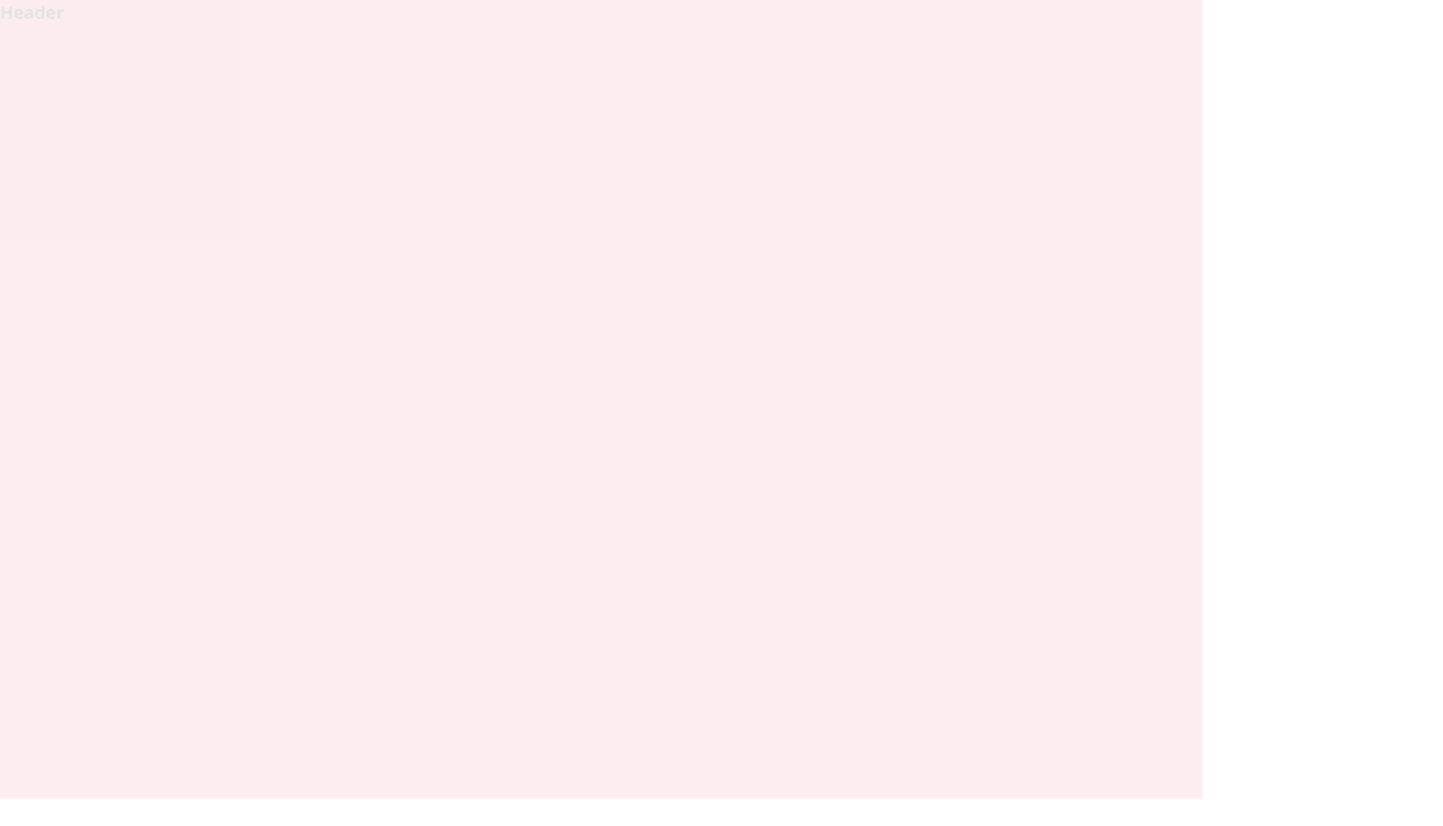
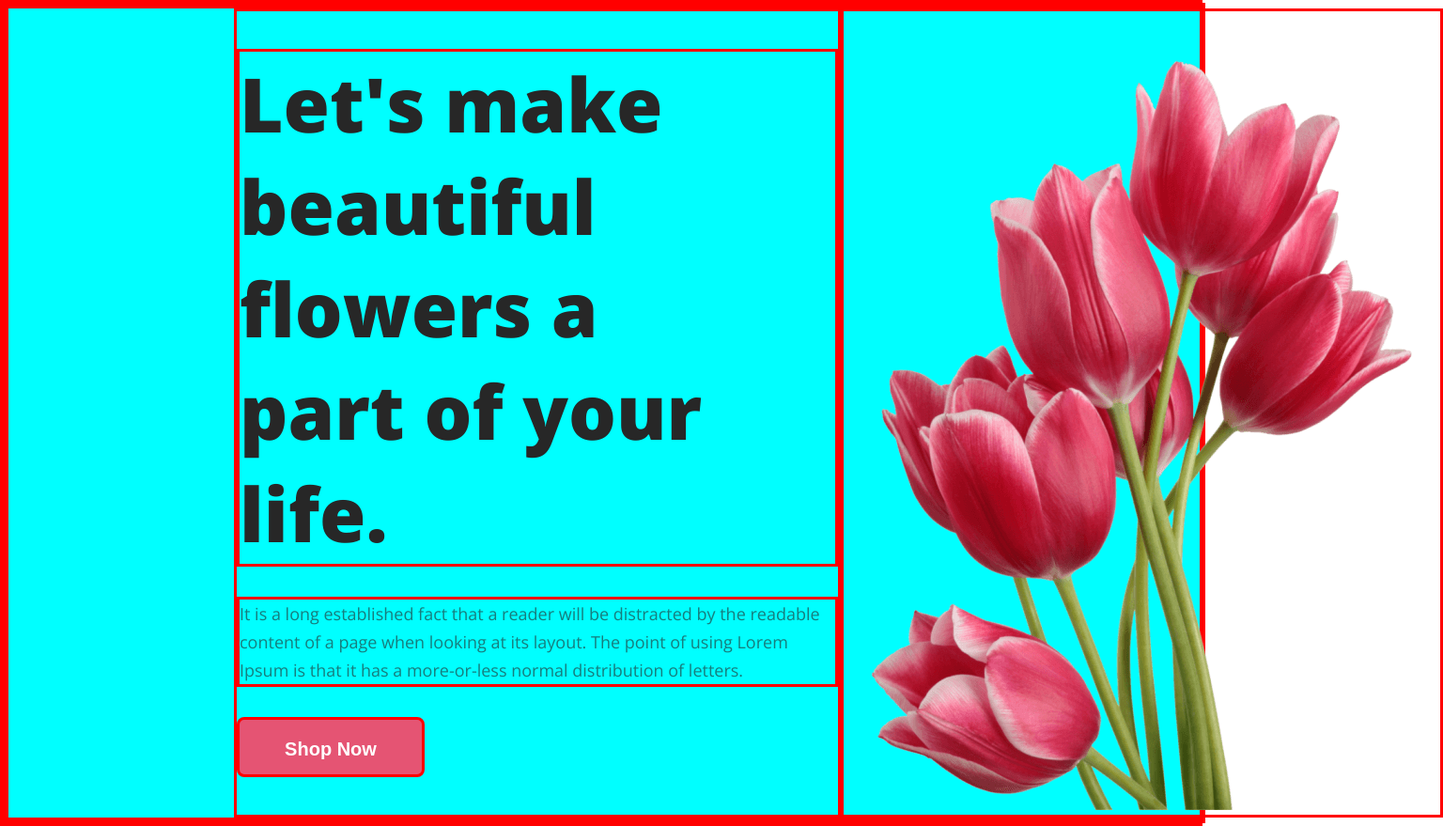
Before and after one commit to ronee-muhammad-rayhan/assignment1-flower-shop, a plain HTML site: page index.html in a window 1280 px wide. Shown: the whole page at 94% size, 1536 px wide, since content can reach past the window. Before the commit the page ends 850 px from the top, so only its background shows below. Drawn offline with nearby package versions, Linux system fonts and the light colour scheme.

Commit message:
added banner

```diff
--- a/index.html
+++ b/index.html
@@ -5,16 +5,32 @@
     <meta charset="UTF-8">
     <meta name="viewport" content="width=device-width, initial-scale=1.0">
     <title>Flower Shop</title>
-
     <link rel="preconnect" href="https://fonts.googleapis.com">
     <link rel="preconnect" href="https://fonts.gstatic.com" crossorigin>
-    <link href="https://fonts.googleapis.com/css2?family=Open+Sans:wght@400;700;800&display=swap" rel="stylesheet">
+    <link
+        href="https://fonts.googleapis.com/css2?family=Lato:ital,wght@0,400;0,700;1,400;1,700&family=Open+Sans:wght@400;700;800&display=swap"
+        rel="stylesheet">
     <link rel="stylesheet" href="styles/style.css">
 </head>
 
 <body>
     <header class="header">
-        <h3>Header</h3>
+        <div class="banner-container">
+            <div class="banner-text">
+                <h3 class="banner-title">Let's make <br />beautiful flowers a<br />part of your life.</h3>
+                <p class="banner-description">
+                    It is a long established fact that a reader will be distracted by the readable content of a page
+                    when looking at its layout. The point of using Lorem Ipsum is that it has a more-or-less normal
+                    distribution of letters.
+                </p>
+                <button class="banner-btn">
+                    <p>Shop Now</p>
+                </button>
+            </div>
+            <div class="banner-img">
+                <a href=""><img src="assets/images/pngwing 10.png" alt=""></a>
+            </div>
+        </div>
     </header>
     <main>
 
--- a/styles/style.css
+++ b/styles/style.css
@@ -5,12 +5,92 @@
 }
 
 body {
+    font-family: 'Lato', sans-serif;
     font-family: 'Open Sans', sans-serif;
+    /* height: 4184px; */
+
+    border: 3px solid red;
 }
 
 .header {
     width: 100%;
-    height: 850px;
+    background-color: rgba(229, 84, 115, 0.10);
+
+    border: 3px solid red;
+}
+
+.banner-container {
+    display: flex;
+    justify-content: space-around;
+    /* align-items: center; */
+    padding: 0px 240px 0px 240px;
+    background-color: aqua;
+    /* position: absolute; */
+
+    border: 3px solid red;
+
+}
+
+.banner-text {
+    /* padding: 30px 10px; */
+    width: 900px;
+    border: 3px solid red;
+    display: flex;
+    flex-direction: column;
+    justify-content: center;
+}
+
+.banner-title {
+    color: #272727;
+    font-size: 80px;
+    font-weight: 800;
+
+    border: 3px solid red;
+}
+
+.banner-description {
+    display: flex;
+    width: 634px;
+    flex-direction: column;
+    flex-shrink: 0;
+    color: rgba(39, 39, 39, 0.60);
+    /* font-family: Lato; */
+    font-size: 18px;
+    /* font-style: normal; */
+    font-weight: 400;
+    line-height: 30px;
+    margin: 32px 0px;
+
+    border: 3px solid red;
+}
+
+.banner-btn {
+    height: 64px;
+    width: 200px;
+    padding: 20px 43px;
     background-color: #E55473;
-    opacity: 10%;
+    color: white;
+    border-radius: 8px;
+
+    border: 3px solid red;
 }
+
+.banner-btn p {
+    font-size: 20px;
+    font-weight: 700;
+}
+
+.banner-img {
+    /*
+    width: 635px;
+    height: 800px; */
+
+    padding-top: 50px;
+    border: 3px solid red;
+}
+
+.banner-img img {
+    width: 635px;
+    height: 800px;
+    flex-shrink: 0;
+}
```
